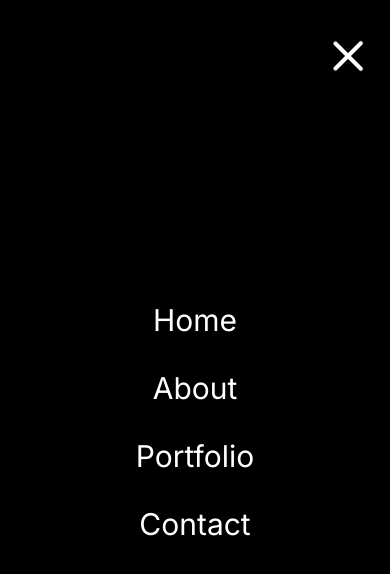
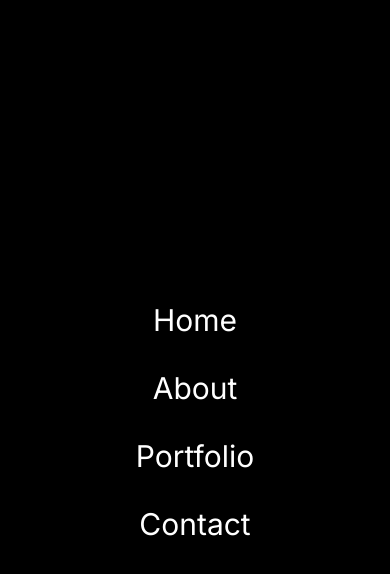
Before and after one commit to Melissa-Shao/Melissa-Portfolio-Website, a Next.js app: page / in a window 390 px wide. Both pictures are taken after a click on the button 354 px from the left and 56 px from the top of the page. Shown: the top 574 px of the page. Built offline with nearby package versions, Linux system fonts and the light colour scheme.

Commit message:
Fix the navbar link bug

```diff
--- a/src/components/navbar.jsx
+++ b/src/components/navbar.jsx
@@ -3,7 +3,7 @@ import Link from 'next/link';
 import Image from 'next/image';
 import { useState } from 'react';
 import NavLink from './navLink';
-import { motion, stagger } from 'framer-motion';
+import { motion } from 'framer-motion';
 
 const links = [
   { url: "/", title: "Home" },
@@ -65,7 +65,7 @@ const Navbar = () => {
 
   return (
     <div className='h-full flex items-center justify-between px-4 sm:px-8 md:px-12 lg:px-20 xl:px-48 text-xl pt-4'>
-      {/*Links  */}
+      {/* Links */}
       <div className='hidden md:flex gap-4 w-1/3'>
         {links.map(link => (
           <NavLink link={link} key={link.title} />
@@ -80,7 +80,7 @@ const Navbar = () => {
         </Link>
       </div>
 
-      {/*social media*/}
+      {/* social media */}
       <div className='hidden md:flex gap-4 w-1/3'>
         <Link href="https://github.com/Melissa-Shao" target="_blank" rel="noopener noreferrer">
           <Image src="/github.png" alt="" width={24} height={24} />
@@ -116,11 +116,13 @@ const Navbar = () => {
             variants={listVariants}
             initial="closed"
             animate="opened"
-            className='absolute top-0 left-0 w-screen h-screen bg-black text-white flex flex-col items-center justify-center gap-8 text-3xl z-40'>
+            className='absolute top-0 left-0 w-screen h-screen bg-black text-white flex flex-col items-center justify-center gap-8 text-3xl z-50'>
             {links.map((link) => (
               <motion.div
                 variants={listItemVariants}
-                key={link.title}>
+                key={link.title}
+                className='z-50'
+              >
                 <Link href={link.url}>
                   {link.title}
                 </Link>
@@ -132,4 +134,5 @@ const Navbar = () => {
     </div>
   )
 }
+
 export default Navbar;
```
